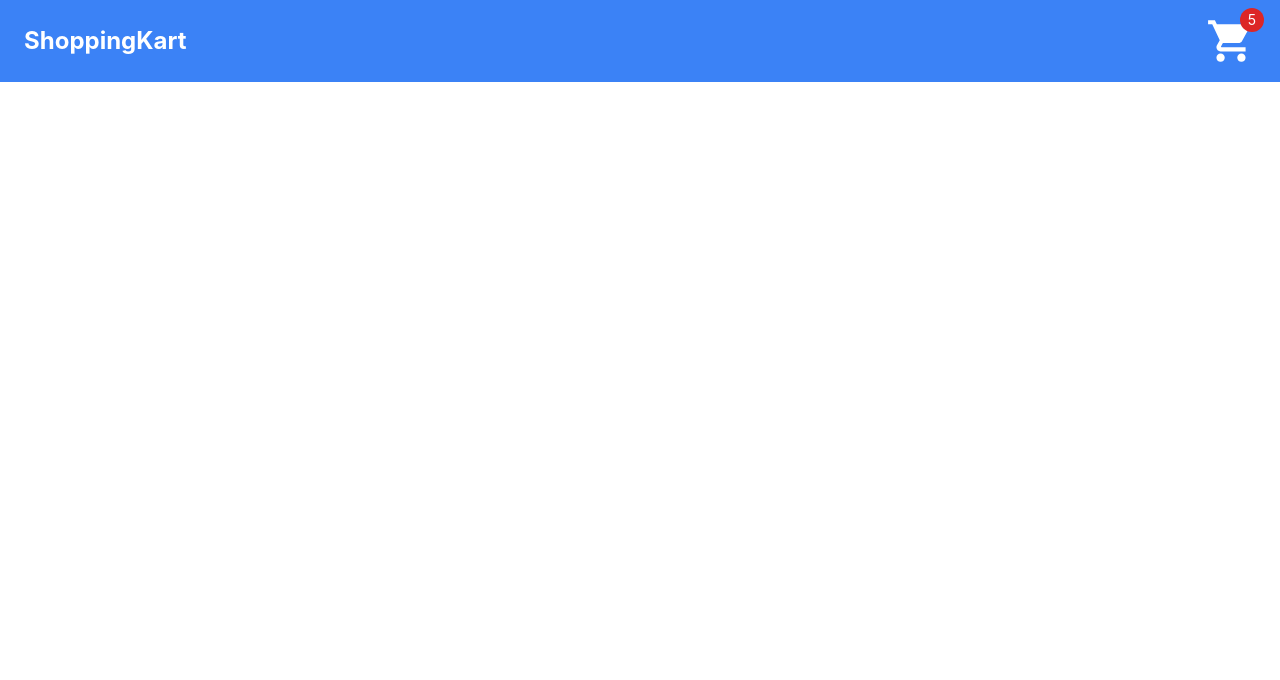
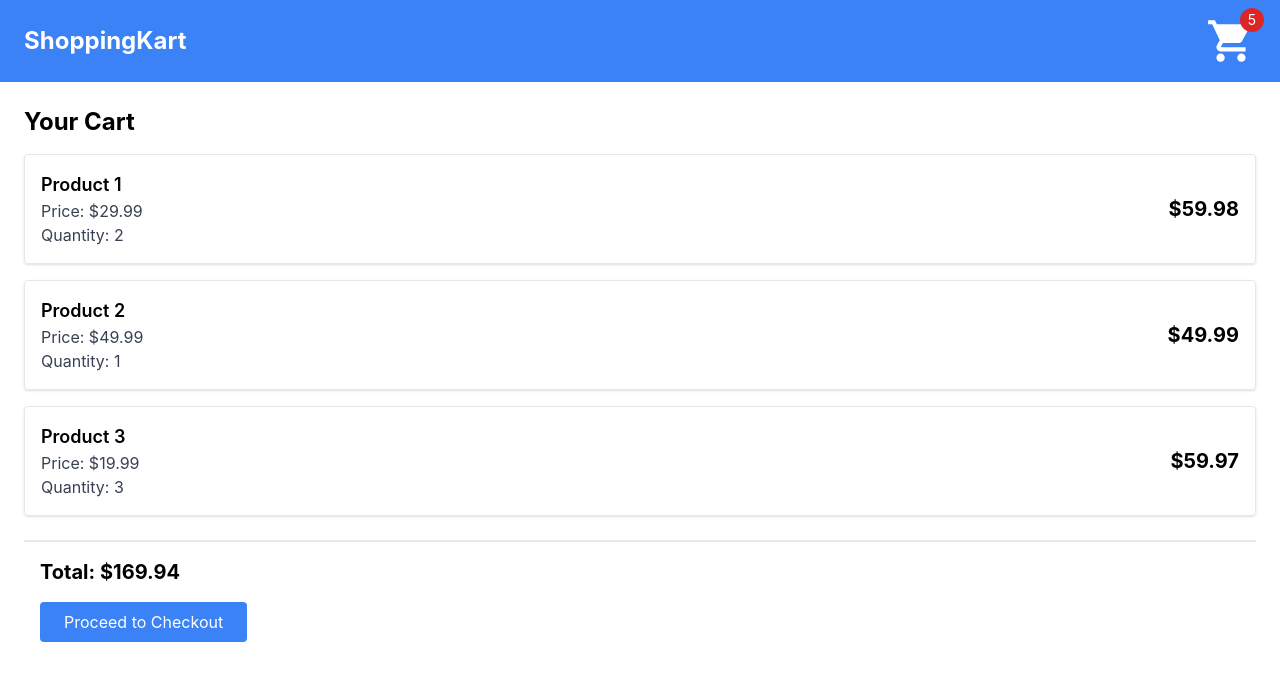
Before and after one commit to amaldev07/react-shopping-cart, a React (Create React App) app in the folder shopping-cart/: page /cart in a window 1280 px wide. Before the commit this address had no page. Shown: the top 680 px of the page. Built offline with nearby package versions, Linux system fonts and the light colour scheme.

Commit message:
Cart page added

```diff
--- a/shopping-cart/src/App.js
+++ b/shopping-cart/src/App.js
@@ -5,7 +5,7 @@ import { BrowserRouter as Router, Route, Routes } from 'react-router-dom';
 import HomePage from './pages/HomePage';
 import ProductDetail from './pages/ProductDetail';
 import Header from './components/Header';
-
+import CartPage from './pages/CartPage';
 
 function App() {
   return (
@@ -14,6 +14,7 @@ function App() {
       <Routes>
         <Route path="/" element={<HomePage />} />
         <Route path="/product/:productId" element={<ProductDetail />} />
+        <Route path="/cart" element={<CartPage />} />
       </Routes>
     </Router>
   );
--- /dev/null
+++ b/shopping-cart/src/pages/CartPage.js
@@ -0,0 +1,64 @@
+import React from 'react';
+
+const CartPage = () => {
+    // Hard-coded cart items
+    const cartItems = [
+        { id: 1, title: 'Product 1', price: 29.99, quantity: 2 },
+        { id: 2, title: 'Product 2', price: 49.99, quantity: 1 },
+        { id: 3, title: 'Product 3', price: 19.99, quantity: 3 },
+    ];
+
+    // Calculate the total price
+    const totalPrice = cartItems.reduce(
+        (total, item) => total + item.price * item.quantity,
+        0
+    );
+
+    return (
+        <div className="p-6">
+            <h1 className="text-2xl font-bold mb-4">Your Cart</h1>
+
+            {/* Check if the cart is empty */}
+            {cartItems.length === 0 ? (
+                <p>Your cart is empty.</p>
+            ) : (
+                <div>
+                    {/* Display cart items */}
+                    <div className="grid grid-cols-1 gap-4">
+                        {cartItems.map((item) => (
+                            <div
+                                key={item.id}
+                                className="p-4 border rounded shadow flex justify-between items-center"
+                            >
+                                <div>
+                                    <h2 className="text-lg font-semibold">{item.title}</h2>
+                                    <p className="text-gray-700">
+                                        Price: ${item.price.toFixed(2)}
+                                    </p>
+                                    <p className="text-gray-700">
+                                        Quantity: {item.quantity}
+                                    </p>
+                                </div>
+                                <p className="text-xl font-bold">
+                                    ${item.price * item.quantity}
+                                </p>
+                            </div>
+                        ))}
+                    </div>
+
+                    {/* Total Price */}
+                    <div className="mt-6 p-4 border-t-2">
+                        <h2 className="text-xl font-bold">
+                            Total: ${totalPrice.toFixed(2)}
+                        </h2>
+                        <button className="bg-blue-500 text-white px-6 py-2 rounded mt-4 hover:bg-blue-600">
+                            Proceed to Checkout
+                        </button>
+                    </div>
+                </div>
+            )}
+        </div>
+    );
+};
+
+export default CartPage;
```
